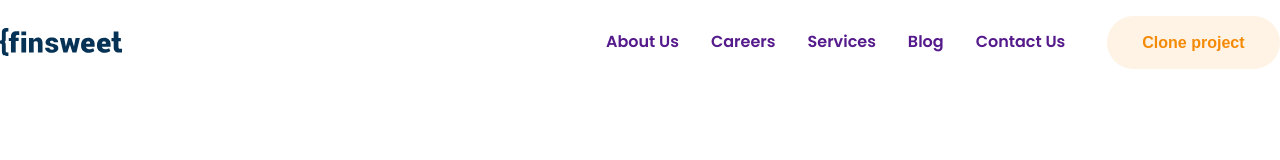
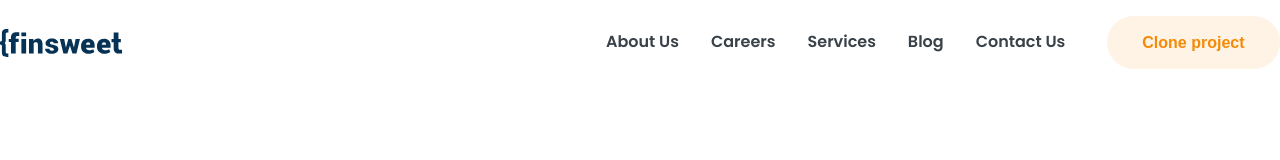
Before and after one commit to prismagod/finsweet, a plain HTML site: page index.html in a window 1280 px wide. Drawn offline with Linux system fonts and the light colour scheme.

Commit message:
header update

```diff
--- a/scss/style.scss
+++ b/scss/style.scss
@@ -36,7 +36,7 @@ body {
 	height: 100%;
 	line-height: 1;
 	font-size: 16px;
-	color: #000;
+	color: #5b5b5b;
 	font-family: Poppins;
 	font-size: 16px;
 	font-weight: 600;
@@ -54,10 +54,17 @@ body {
 
 .header {
 	background-color: #fff;
+	position: absolute;
+	width: 100%;
+	left: 0;
+	top: 0;
+	z-index: 50;
 }
 
 .header__container {
 	display: flex;
+	min-height: 84px;
+	align-items: center;
 }
 
 .header__menu {
@@ -74,11 +81,14 @@ body {
 	font-weight: 600;
 	margin: 30px 0px;
 	line-height: 24px;
-	color: #394149;
 }
 
 .menu__item {
 	margin-right: 32px;
+}
+
+.menu__link {
+	color: #394149;
 }
 
 .header__button {
@@ -88,7 +98,7 @@ body {
 	padding: 18px 35px;
 	border-radius: 31px;
 	margin: 16px 0px 16px 10px;
-	color: #F58A07;
+	color: #f58a07;
 	font-size: 16px;
 	font-weight: 600;
 }
```
Also changed, not shown: css/style.css.
